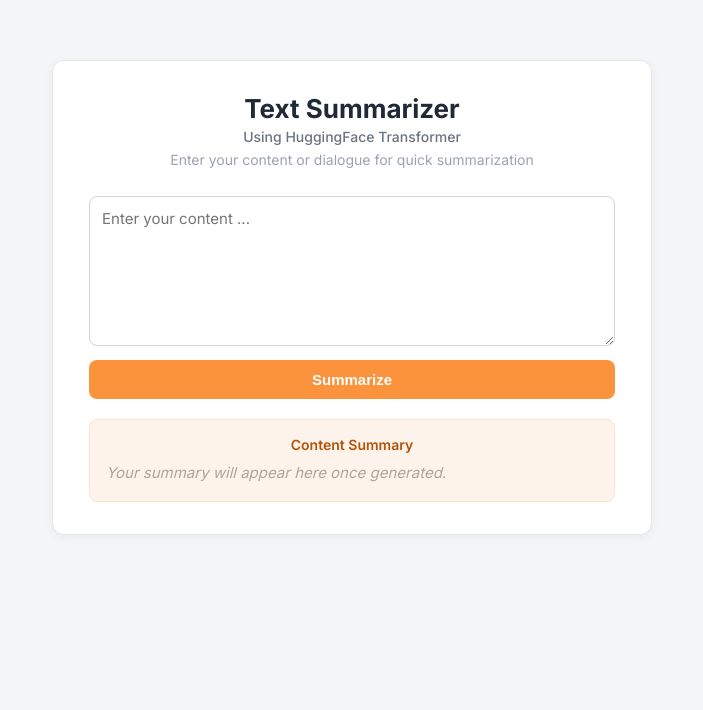
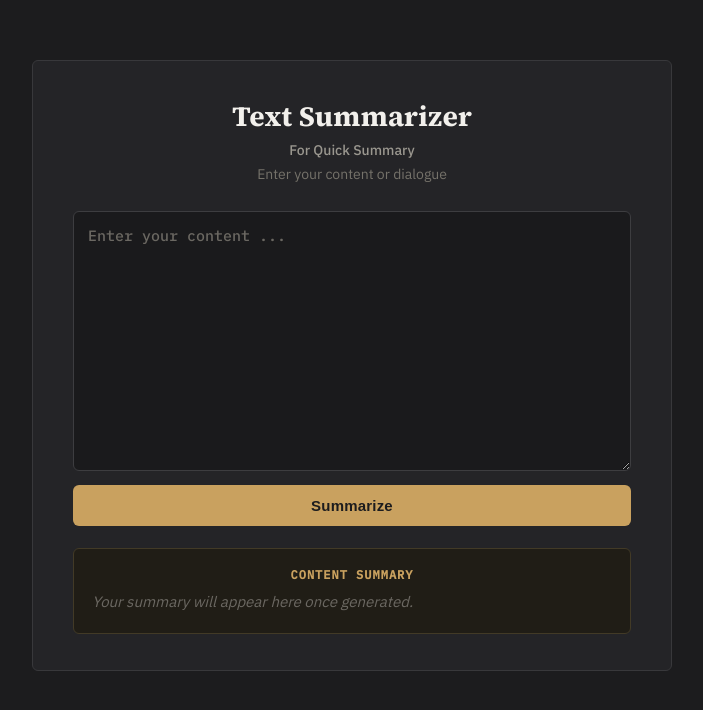
Before and after one commit to saphalkafle77-ai/Text_summarizer_app, a FastAPI app: page / in a window 1280 px wide. Shown: the top 710 px of the page, without its empty margins (288-991 px from the left). Run offline with FastAPI, Linux system fonts and the light colour scheme.

Commit message:
final touch

```diff
--- a/Deployment/static/style.css
+++ b/Deployment/static/style.css
@@ -1,115 +1,134 @@
-@import url('https://fonts.googleapis.com/css2?family=Inter:wght@400;500;600;700&display=swap');
+@import url('https://fonts.googleapis.com/css2?family=Source+Serif+4:wght@500;600;700&family=IBM+Plex+Sans:wght@400;500;600&family=IBM+Plex+Mono:wght@500&display=swap');
 
-*{
+* {
     box-sizing: border-box;
 }
 
-body{
-    font-family: 'Inter', Arial, Helvetica, sans-serif;
-    background-color: #f4f5f7;
+body {
+    font-family: 'IBM Plex Sans', Arial, Helvetica, sans-serif;
+    background-color: #1c1c1e;
     margin: 0;
     padding: 0;
-    color: #2e2e2e;
+    color: #e4e2df;
 }
 
-.container{
-    max-width: 600px;
+.container {
+    max-width: 640px;
     margin: 60px auto;
-    padding: 32px 36px;
-    background: #ffffff;
-    border-radius: 12px;
-    border: 1px solid #e5e7eb;
-    box-shadow: 0 2px 8px rgba(0, 0, 0, 0.05);
+    padding: 36px 40px;
+    background: #242427;
+    border-radius: 6px;
+    border: 1px solid #38383b;
 }
 
-h1{
+h1 {
     text-align: center;
-    color: #1f2937;
-    margin: 0 0 4px;
-    font-size: 26px;
+    color: #f2f0ec;
+    margin: 0 0 6px;
+    font-family: 'Source Serif 4', Georgia, serif;
+    font-size: 28px;
     font-weight: 700;
+    letter-spacing: 0.2px;
 }
 
-h3{
+h3 {
     text-align: center;
     margin-top: 0;
     margin-bottom: 6px;
-    color: #6b7280;
+    color: #9a978f;
     font-weight: 500;
     font-size: 14px;
 }
 
-body > .container > p{
+body > .container > p {
     text-align: center;
-    color: #9ca3af;
+    color: #75726a;
     margin-top: 0;
     margin-bottom: 28px;
     font-size: 14px;
 }
 
-form{
+form {
     display: flex;
     flex-direction: column;
     gap: 14px;
 }
 
-textarea{
-    height: 150px;
-    padding: 12px;
-    border: 1px solid #d1d5db;
-    border-radius: 8px;
+textarea {
+    height: 260px;
+    padding: 14px;
+    background: #1a1a1c;
+    border: 1px solid #3d3d40;
+    border-radius: 6px;
     font-size: 15px;
-    font-family: inherit;
+    font-family: 'IBM Plex Mono', monospace;
+    color: #e4e2df;
     resize: vertical;
     transition: border-color 0.15s ease;
 }
 
-textarea:focus{
-    outline: none;
-    border-color: #FB923C;
+textarea::placeholder {
+    color: #6b6862;
 }
 
-button{
-    background-color: #FB923C;
-    color: white;
+textarea:focus {
+    outline: none;
+    border-color: #c9a15f;
+}
+
+button {
+    background-color: #c9a15f;
+    color: #1c1c1e;
     border: none;
-    padding: 11px 15px;
+    padding: 12px 15px;
     font-size: 15px;
     font-weight: 600;
     cursor: pointer;
-    border-radius: 8px;
+    border-radius: 6px;
+    letter-spacing: 0.2px;
     transition: background-color 0.15s ease;
 }
 
-button:hover{
-    background-color: #f97316;
+button:hover {
+    background-color: #d9b06c;
 }
 
-#summary-output{
-    margin-top: 20px;
-    background: #fdf3ea;
-    padding: 16px;
-    border-radius: 8px;
-    border: 1px solid #fde3c7;
+button:disabled {
+    background-color: #5a5348;
+    color: #a8a49b;
+    cursor: not-allowed;
 }
 
-#summary-heading{
+#summary-output {
+    margin-top: 22px;
+    background: #201d16;
+    padding: 18px;
+    border-radius: 6px;
+    border: 1px solid #423a26;
+}
+
+#summary-heading {
     margin-top: 0;
     margin-bottom: 8px;
-    color: #b45309;
-    font-size: 14px;
+    color: #c9a15f;
+    font-size: 12px;
     font-weight: 600;
+    font-family: 'IBM Plex Mono', monospace;
+    text-transform: uppercase;
+    letter-spacing: 1px;
 }
 
-#summary-text{
+#summary-text {
     margin: 0;
-    line-height: 1.6;
-    color: #374151;
+    line-height: 1.65;
+    color: #d8d5cf;
     font-size: 15px;
+    font-family: 'Source Serif 4', Georgia, serif;
 }
 
-#summary-text:empty::before{
+#summary-text:empty::before {
     content: "Your summary will appear here once generated.";
-    color: #b0a49a;
+    color: #6b6862;
     font-style: italic;
+    font-family: 'IBM Plex Sans', sans-serif;
 }
--- a/Deployment/templates/index.html
+++ b/Deployment/templates/index.html
@@ -10,8 +10,8 @@
 <body>
     <div class="container">
         <h1>Text Summarizer</h1>
-        <h3>Using HuggingFace Transformer</h3>
-        <p>Enter your content or dialogue for quick summarization</p>
+        <h3>For Quick Summary</h3>
+        <p>Enter your content or dialogue </p>
 
         <form id="summarization-form">
             <textarea id="dialogue-input" placeholder="Enter your content ..." required></textarea>
```
